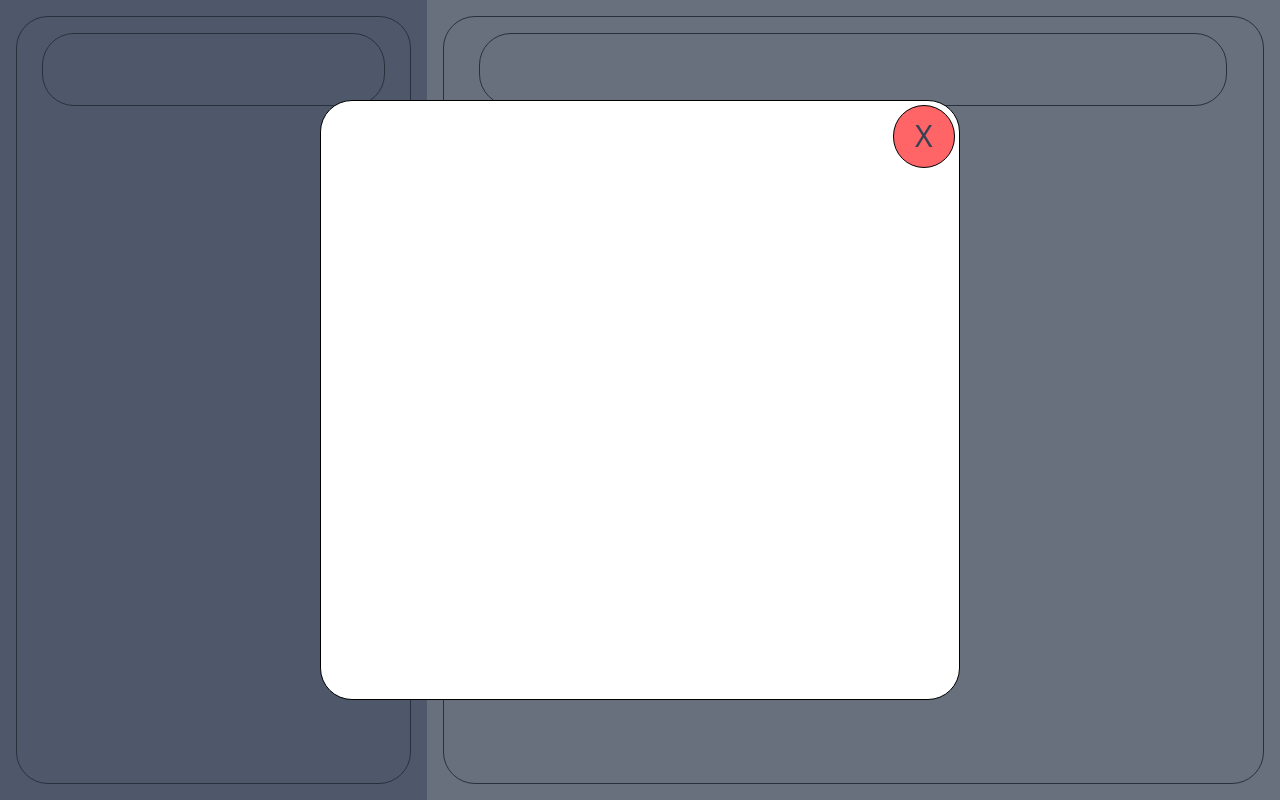
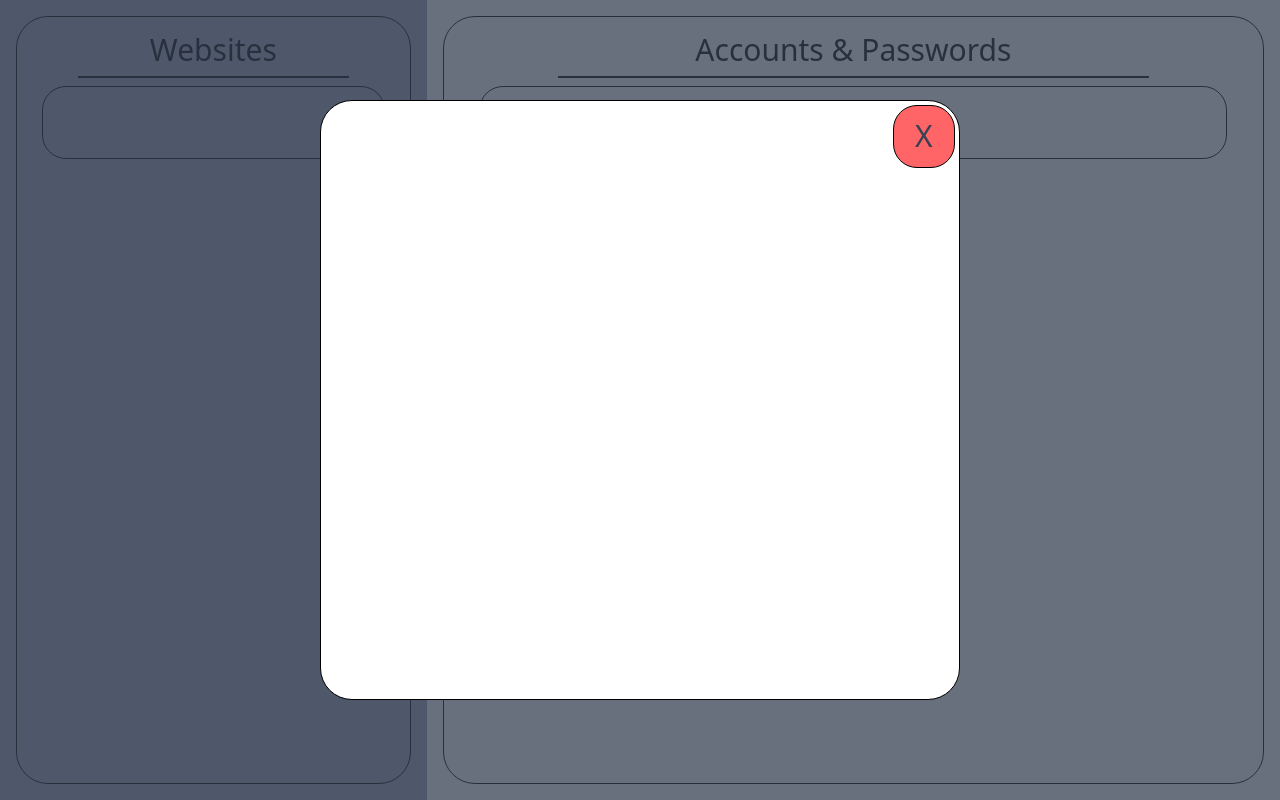
Before and after one commit to Ruchir-Kafle/create-task, a React (Vite) app in the folder passwordManager/: page / in a window 1280 px wide. Built offline with nearby package versions, Linux system fonts and the light colour scheme.

Commit message:
sections

```diff
--- a/passwordManager/src/App.tsx
+++ b/passwordManager/src/App.tsx
@@ -1,6 +1,6 @@
-import Sidebar from "./Sidebar";
-import PasswordBody from "./PasswordBody";
-import PopUp from "./PopUp";
+import Sidebar from "./components/Sidebar";
+import PasswordBody from "./components/PasswordBody";
+import PopUp from "./components/PopUp";
 
 function App() {
   return (
--- a/passwordManager/src/PasswordBody.tsx
+++ /dev/null
@@ -1,11 +0,0 @@
-import Tab from "./Tab";
-
-function PasswordBody() {
-    return (
-        <div className="col-span-2 grid gap-4 auto-rows-[10%] p-4 m-4 default-border">
-            <Tab></Tab>
-        </div>
-    )
-}
-
-export default PasswordBody;
--- /dev/null
+++ b/passwordManager/src/components/PasswordBody.tsx
@@ -0,0 +1,14 @@
+import Section from "./Section";
+import Tab from "./Tab";
+import Title from "./Title";
+
+function PasswordBody() {
+    return (
+        <Section className="col-span-2 m-4">
+            <Title>Accounts & Passwords</Title>
+            <Tab></Tab>
+        </Section>
+    )
+}
+
+export default PasswordBody;
--- a/passwordManager/src/PopUp.tsx
+++ b/passwordManager/src/components/PopUp.tsx
@@ -8,8 +8,8 @@ function PopUp() {
 
             <div className="w-screen h-screen opacity-75 bg-gray-700"></div>
 
-            <div className="flex justify-end items-start h-[75%] w-[50%] p-1 absolute top-[12.5%] left-[25%] opacity-100 bg-white default-border">
-                <button className="w-[62.5px] h-[62.5px] bg-red-400 text-gray-700 text-3xl default-border" onClick={() => setClose(true)}>X</button>
+            <div className="flex justify-end items-start h-[75%] w-[50%] p-1 absolute top-[12.5%] left-[25%] opacity-100 bg-white default-border rounded-4xl">
+                <button className="w-[62.5px] h-[62.5px] bg-red-400 text-gray-700 text-3xl default-border rounded-3xl" onClick={() => setClose(true)}>X</button>
             </div>
         </div>
     )
--- /dev/null
+++ b/passwordManager/src/components/Section.tsx
@@ -0,0 +1,16 @@
+import { ReactNode } from "react";
+
+interface Props {
+    children: ReactNode;
+    className?: string;
+}
+
+function Section({children, className}: Props) {
+    return (
+        <div className={"grid gap-4 auto-rows-[10%] grid-title p-4 default-border rounded-4xl " + className}>
+            {children}
+        </div>
+    )
+}
+
+export default Section;
--- a/passwordManager/src/Sidebar.tsx
+++ b/passwordManager/src/components/Sidebar.tsx
@@ -1,11 +1,14 @@
 import Tab from "./Tab";
+import Title from "./Title";
+import Section from "./Section";
 
 function Sidebar() {
     return (
         <div className="col-span-1 p-4 bg-gray-400">
-            <div className="w-full h-full grid gap-4 auto-rows-[10%] p-4 default-border">
+            <Section className="w-full h-full">
+                <Title>Websites</Title>
                 <Tab></Tab>
-            </div>
+            </Section>
         </div>
     )
 }
--- a/passwordManager/src/Tab.tsx
+++ b/passwordManager/src/components/Tab.tsx
@@ -1,7 +1,7 @@
 function Tab() {
     return (
         <div className="flex w-full justify-center">
-            <button className="w-[95%] h-full default-border"></button>
+            <button className="w-[95%] h-full default-border rounded-3xl"></button>
         </div>
     )
 }
--- /dev/null
+++ b/passwordManager/src/components/Title.tsx
@@ -0,0 +1,13 @@
+interface Props {
+    children: string;
+}
+
+function Title({children}: Props) {
+    return (
+        <div className="row-span-1 row-start-1 row-end-1 flex items-center justify-center">
+            <h1 className="text-3xl w-[75%] text-center border-b-2 p-2">{children}</h1>
+        </div>
+    )
+}
+
+export default Title;
--- a/passwordManager/src/index.css
+++ b/passwordManager/src/index.css
@@ -2,5 +2,8 @@
 
 .default-border {
   border: 1px solid black;
-  border-radius: 2rem;
 }
+
+.grid-title {
+  grid-template-rows: 5%;
+}
```
Also changed, not shown: 1 other file (tests, documents, lock files or other folders).
